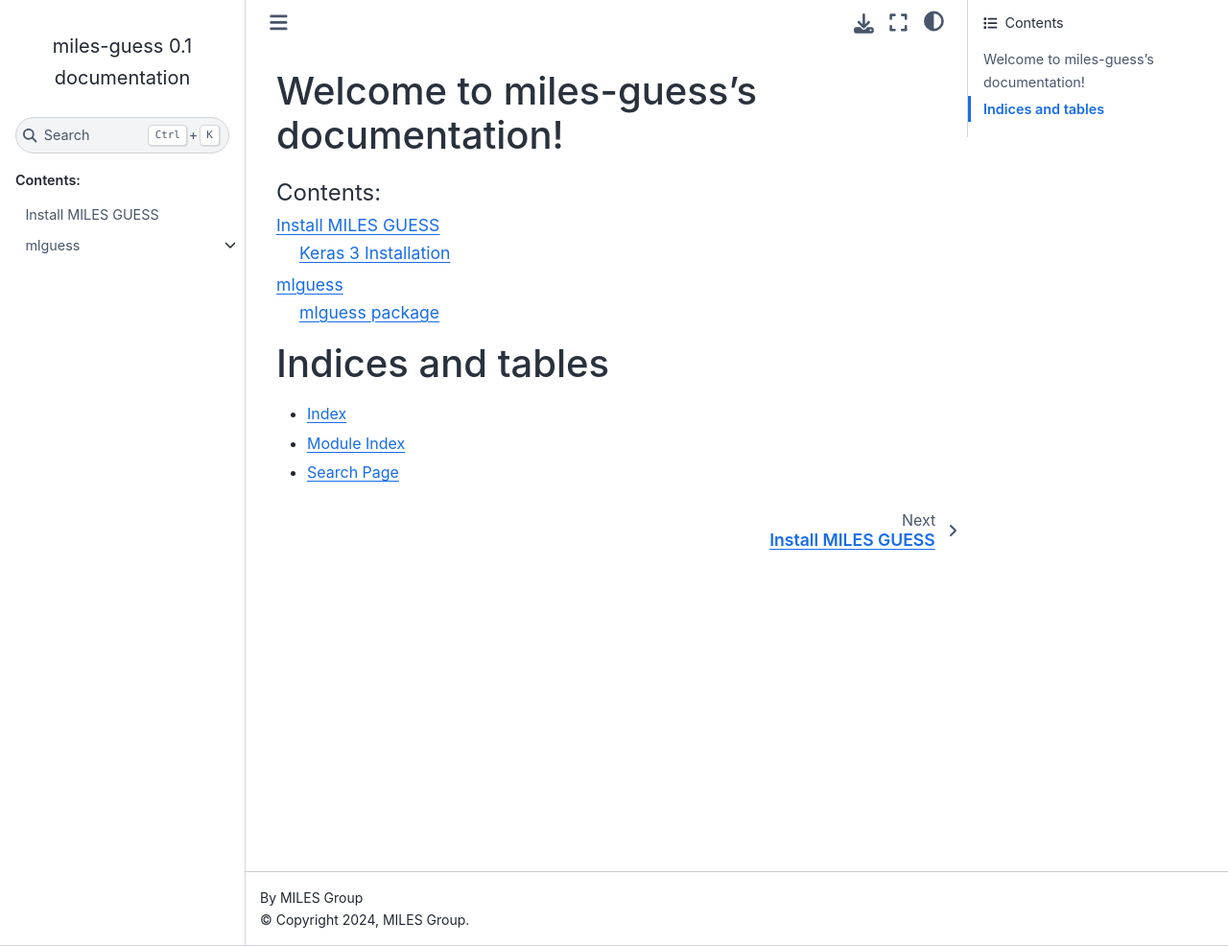
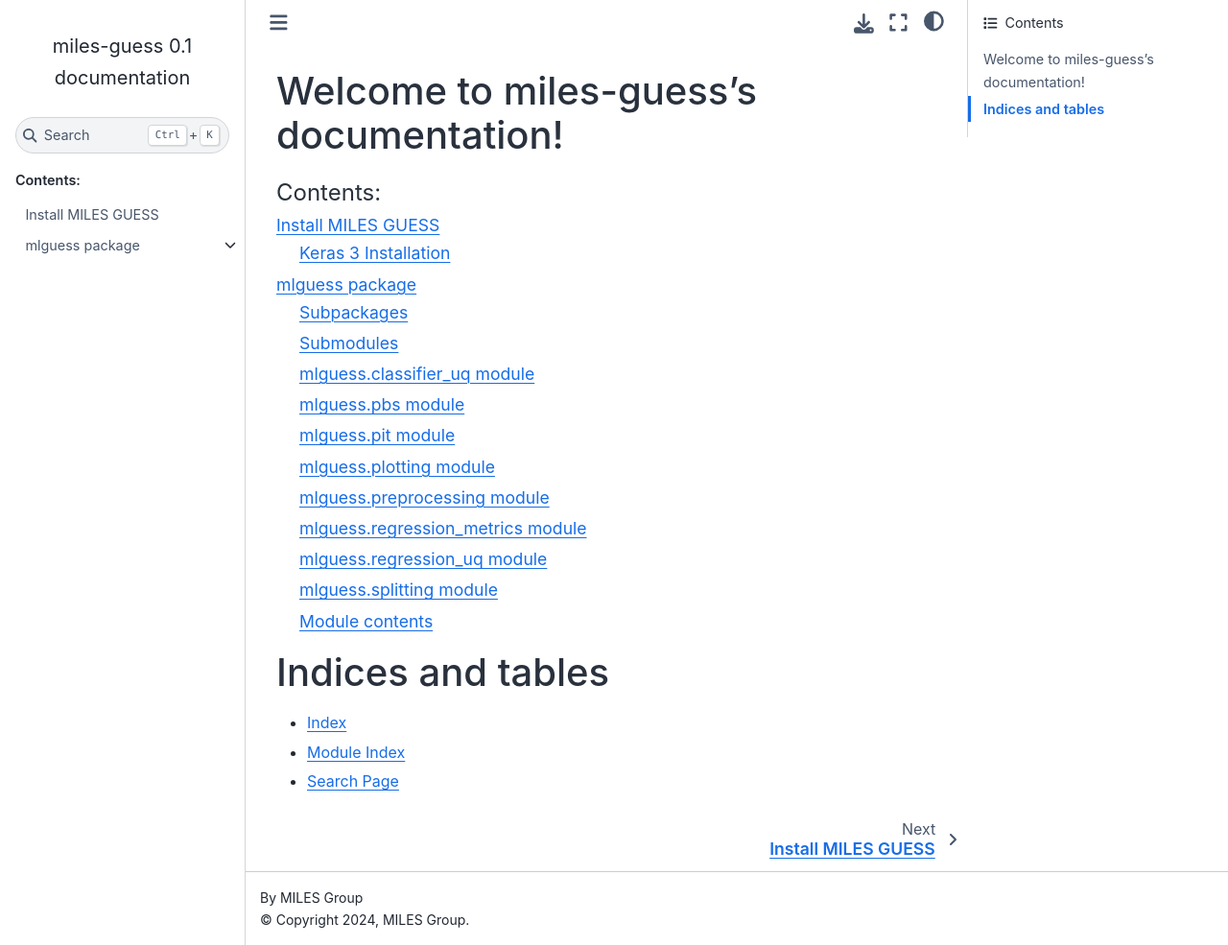
Before and after one commit to ai2es/miles-guess, a Sphinx documentation site: the page built from docs/source/index.rst, in a window 1280 px wide and 986 px high. Shown: the whole window at 96% size. Built offline with Sphinx 7.4.7 and the Sphinx Book theme 1.1.4, drawn with Linux system fonts in a browser that asks for light colours; pages that are not in the unit, such as notebooks, are missing from menus.

Commit message:
Updated modules

```diff
--- a/docs/source/index.rst
+++ b/docs/source/index.rst
@@ -11,7 +11,7 @@ Welcome to miles-guess's documentation!
    :caption: Contents:
 
    install.rst
-   modules.rst
+   mlguess.rst
    notebooks/classifier_example.ipynb
    notebooks/regression_example.ipynb
 
--- a/docs/source/mlguess.rst
+++ b/docs/source/mlguess.rst
@@ -8,6 +8,7 @@ Subpackages
    :maxdepth: 4
 
    mlguess.keras
+   mlguess.tests
    mlguess.torch
 
 Submodules
```
Also changed, not shown: docs/source/modules.rst (+7 -3 lines).
